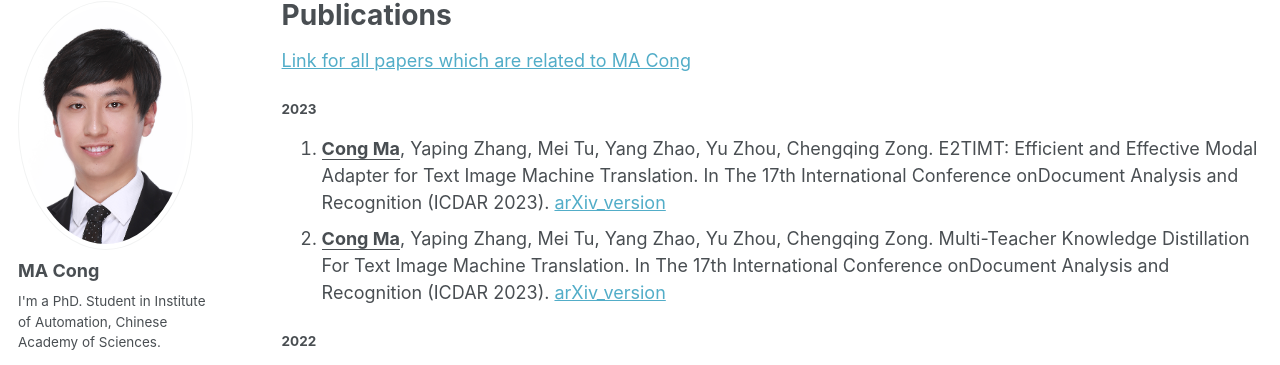
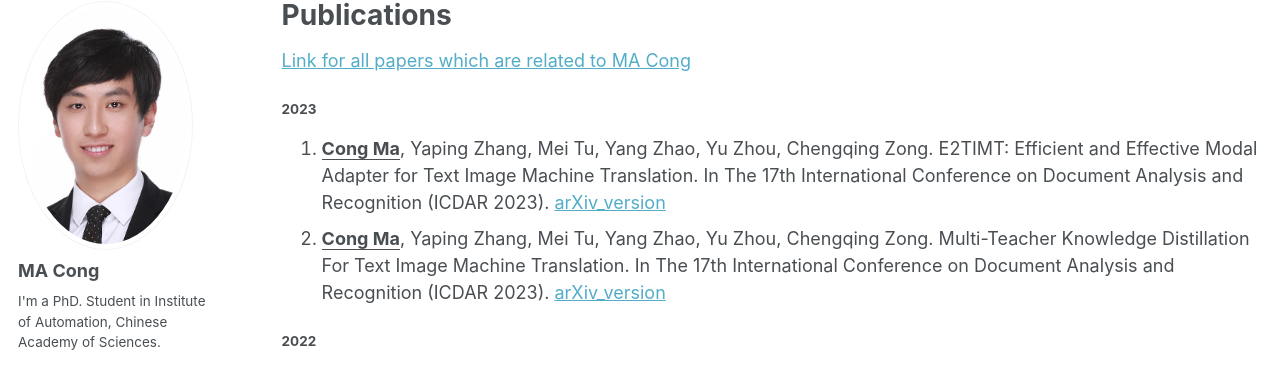
Before and after one commit to EriCongMa/ericongma.github.io, a Jekyll site: the page built from _pages/publications.md, in a window 1280 px wide and 900 px high. Shown: the part 117-482 px from the top of the window. Built offline with Jekyll 4.4.1, drawn with Linux system fonts in a browser that asks for light colours; some web fonts are replaced.

Commit message:
macong:2023-05-10_10:54:50

```diff
--- a/_pages/publications.md
+++ b/_pages/publications.md
@@ -21,8 +21,8 @@ author_profile: true
 
 #### 2023
 
-1. **<u>Cong Ma</u>**, Yaping Zhang, Mei Tu, Yang Zhao, Yu Zhou, Chengqing Zong. E2TIMT: Efficient and Effective Modal Adapter for Text Image Machine Translation. In The 17th International Conference onDocument Analysis and Recognition (ICDAR 2023). [arXiv_version](https://arxiv.org/abs/2305.05166)
-2. **<u>Cong Ma</u>**, Yaping Zhang, Mei Tu, Yang Zhao, Yu Zhou, Chengqing Zong. Multi-Teacher Knowledge Distillation For Text Image Machine Translation. In The 17th International Conference onDocument Analysis and Recognition (ICDAR 2023). [arXiv_version](https://arxiv.org/abs/2305.05226)
+1. **<u>Cong Ma</u>**, Yaping Zhang, Mei Tu, Yang Zhao, Yu Zhou, Chengqing Zong. E2TIMT: Efficient and Effective Modal Adapter for Text Image Machine Translation. In The 17th International Conference on Document Analysis and Recognition (ICDAR 2023). [arXiv_version](https://arxiv.org/abs/2305.05166)
+2. **<u>Cong Ma</u>**, Yaping Zhang, Mei Tu, Yang Zhao, Yu Zhou, Chengqing Zong. Multi-Teacher Knowledge Distillation For Text Image Machine Translation. In The 17th International Conference on Document Analysis and Recognition (ICDAR 2023). [arXiv_version](https://arxiv.org/abs/2305.05226)
 
 
 
```
Also changed, not shown: 2 other files.
